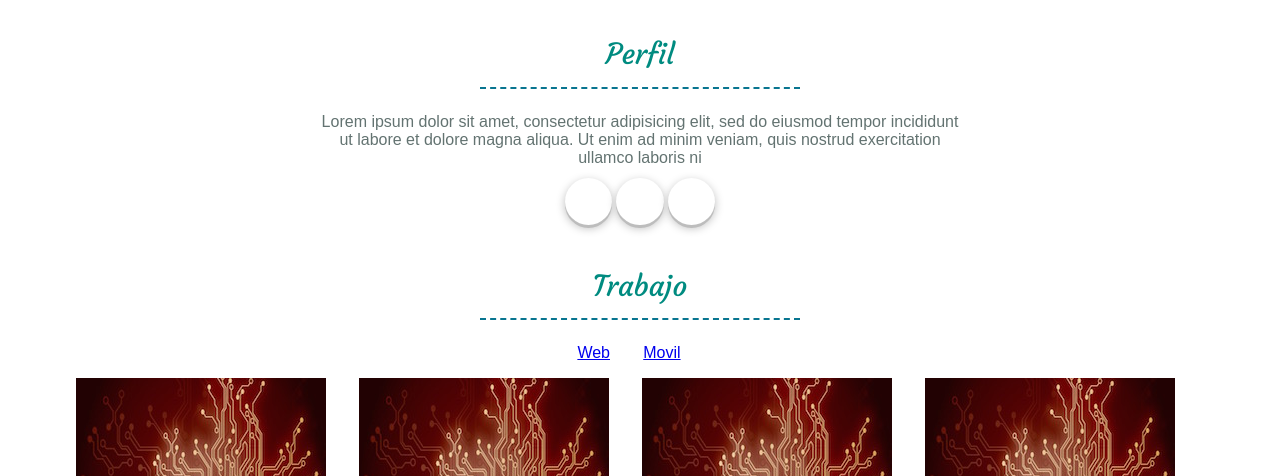
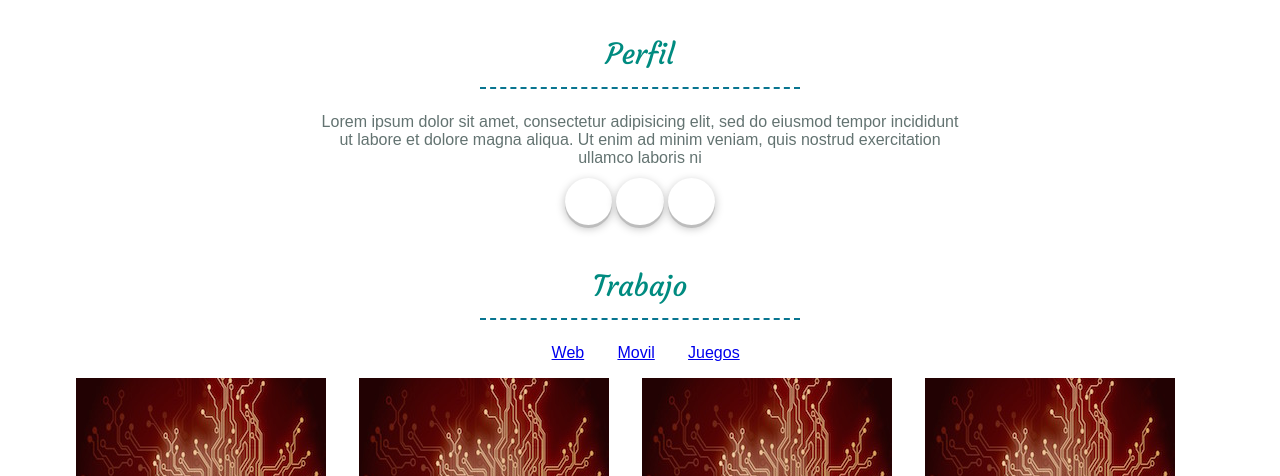
Before and after one commit to RaulVelascoArcos/PortaFolio, a plain HTML site: page index.html in a window 1280 px wide. Shown: the part 324-800 px from the top of the page. Drawn offline with Linux system fonts and the light colour scheme; a web font is replaced by a local one.

Commit message:
Menu de trabajos terminado

```diff
--- a/index.html
+++ b/index.html
@@ -69,7 +69,7 @@
  					<a href="#">Movil</a>
 				</li>
  				<li class="WorkMenu-item">
- 					<a href="#"></a>
+ 					<a href="#">Juegos</a>
 				</li>
  			</ul>
  		</nav>
```
